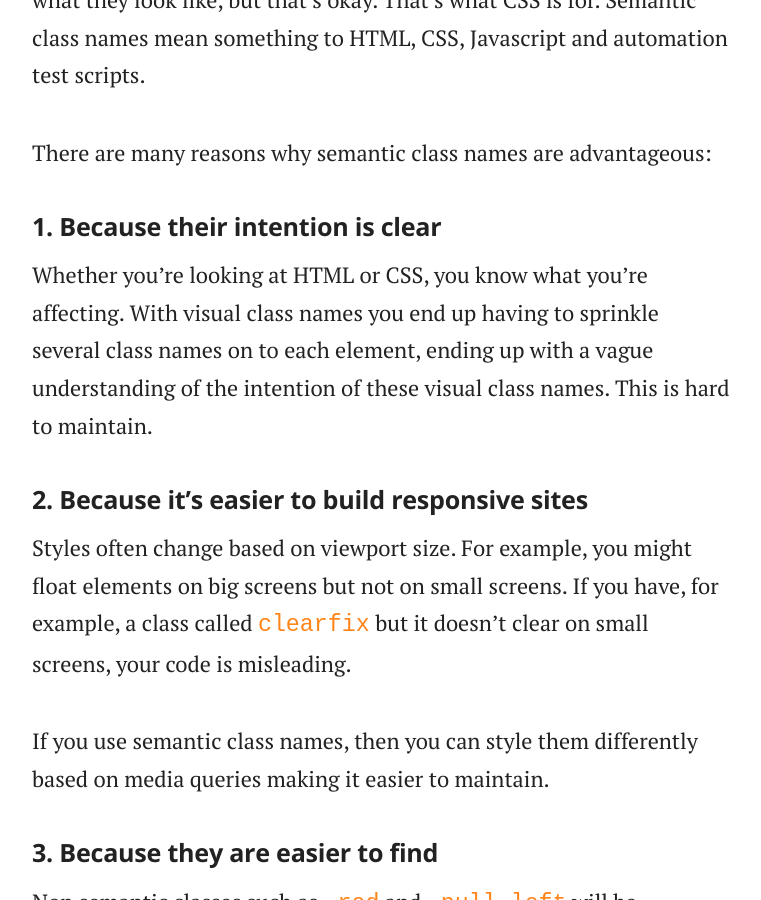
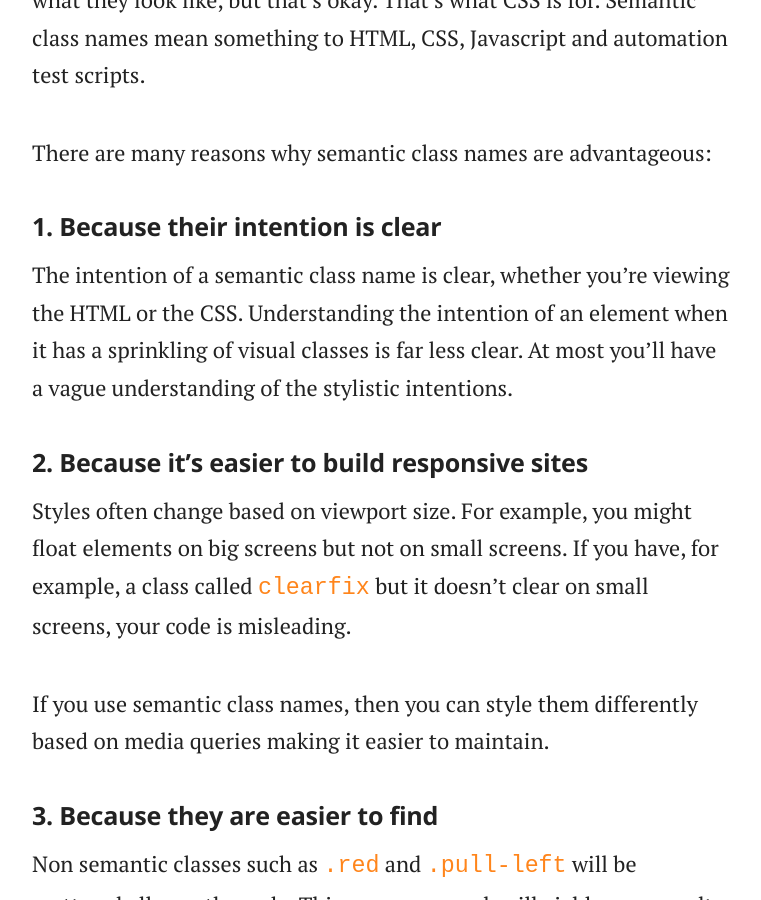
Before and after one commit to adamsilver/maintainablecss.com-jekyll, a Jekyll site: the page built from _chapters/02-semantics.md, in a window 1280 px wide and 900 px high, scrolled down 1652 px. Shown: the whole window, without its empty margins (258-1019 px from the left). Built offline with Jekyll 4.4.1, drawn with Linux system fonts in a browser that asks for light colours; some of the changed text lies outside the part shown.

Commit message:
Updated semantics and reuse

```diff
--- a/_chapters/02-semantics.md
+++ b/_chapters/02-semantics.md
@@ -41,7 +41,7 @@ There are many reasons why semantic class names are advantageous:
 
 ## 1. Because their intention is clear
 
-Whether you're looking at HTML or CSS, you know what you're affecting. With visual class names you end up having to sprinkle several class names on to each element, ending up with a vague understanding of the intention of these visual class names. This is hard to maintain.
+The intention of a semantic class name is clear, whether you're viewing the HTML or the CSS. Understanding the intention of an element when it has a sprinkling of visual classes is far less clear. At most you'll have a vague understanding of the stylistic intentions.
 
 ## 2. Because it's easier to build responsive sites
 
@@ -97,7 +97,7 @@ On using the class attribute, HTML5 specs say in 3.2.5.7:
 
 ## 11. Because they encourage lean HTML
 
-This is a *very* small benefit but when you have one class name per element, you end up with smaller HTML. And whilst the CSS might get a little bigger, it's cacheable.
+This is a small benefit but when an element has only one class, the HTML will be smaller. And whilst the CSS might get a little bigger, it's cacheable.
 
 <!--## Because visual class names might declare the same property!
 
```
Also changed, not shown: other parts of _chapters/02-semantics.md (+3 -3 lines), _chapters/03-reuse.md (+14 -12 lines).
